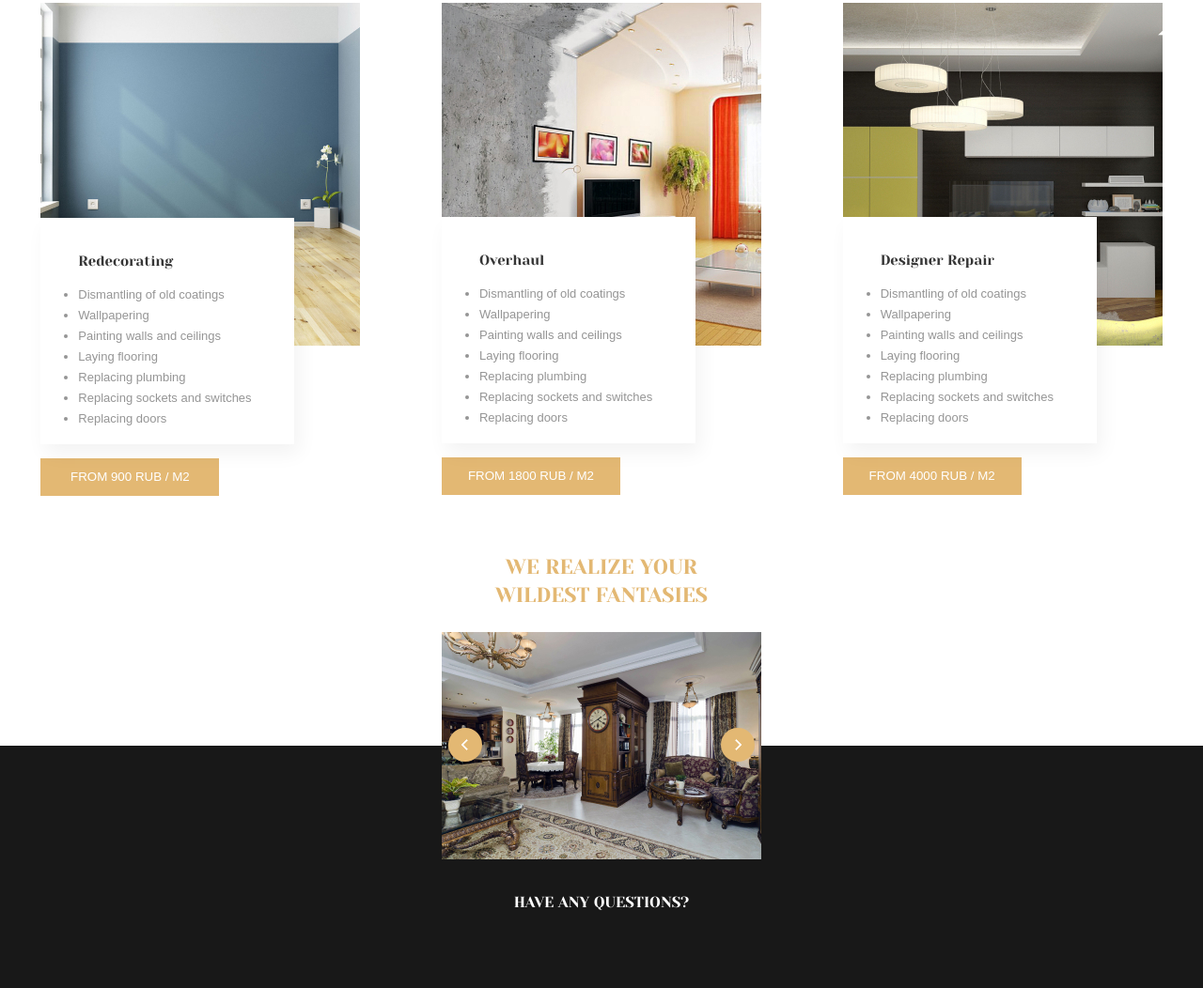
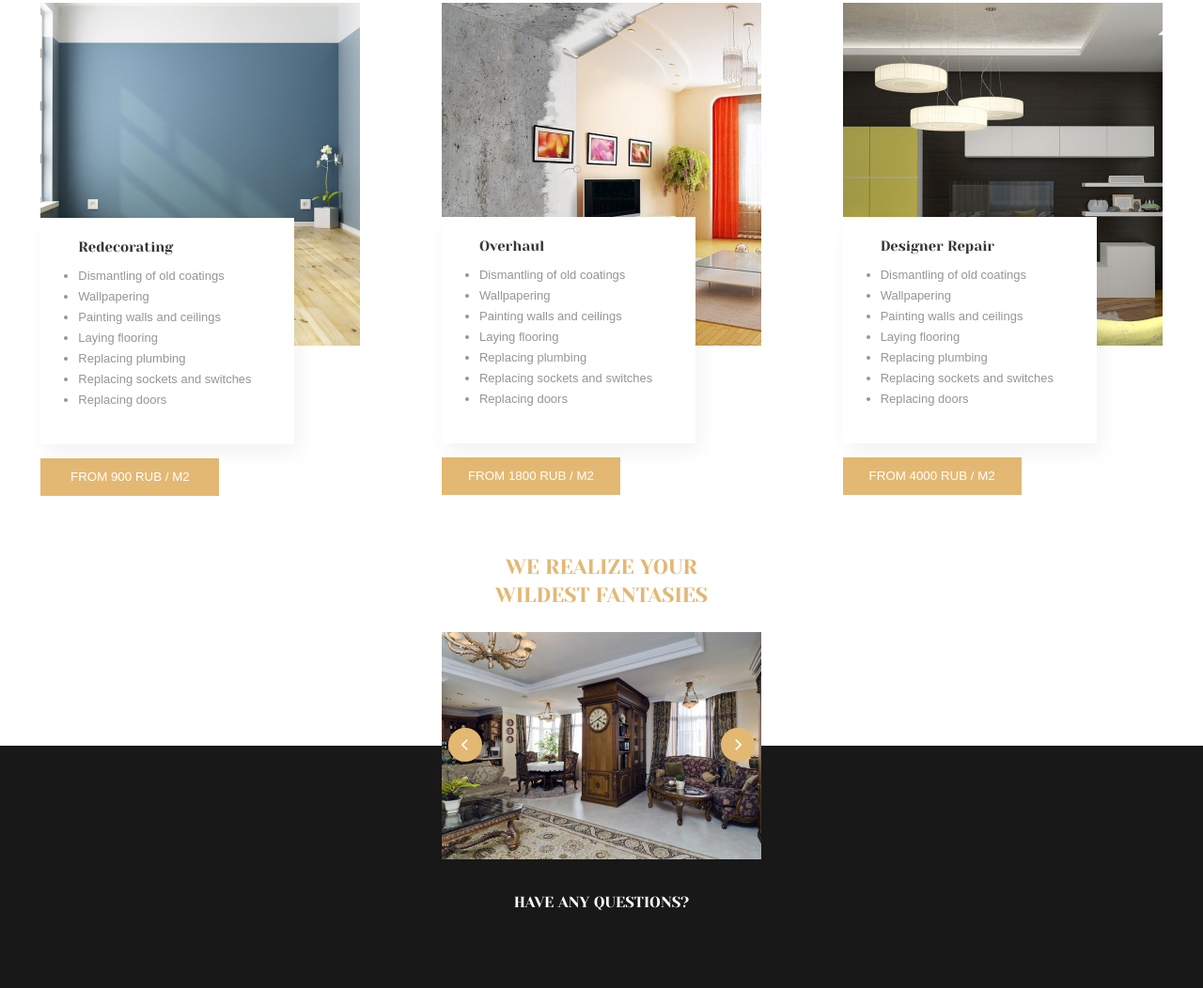
Before and after one commit to Dreambpownd/IC-REPAIR-DESIGN, a plain HTML site: page index.html in a window 1280 px wide. Shown: the part 2153-3205 px from the top of the page at 94% size. Drawn offline with Linux system fonts and the light colour scheme.

Commit message:
fix errors2

```diff
--- a/index.html
+++ b/index.html
@@ -124,7 +124,7 @@
                         <img class="typesimg" src="images/gr5image1.jpg" alt="types">
                         <div class="group5-1 bg_white">
                             <ul class="ul-type Yeseva">
-                                <p>Redecorating </p>
+                                <div>Redecorating</div>
                                 <li class="li-type Nunito">Dismantling of old coatings</li>
                                 <li class="li-type Nunito">Wallpapering</li>
                                 <li class="li-type Nunito">Painting walls and ceilings</li>
@@ -141,7 +141,7 @@
                         <img class="typesimg" src="images/gr5image2.jpg" alt="types">
                         <div class="group5-1 bg_white">
                             <ul class="ul-type Yeseva">
-                                <p>Overhaul </p>
+                                <div>Overhaul</div>
                                 <li class="li-type Nunito">Dismantling of old coatings</li>
                                 <li class="li-type Nunito">Wallpapering</li>
                                 <li class="li-type Nunito">Painting walls and ceilings</li>
@@ -157,7 +157,7 @@
                         <img class="typesimg" src="images/gr5image3.jpg" alt="types">
                         <div class="group5-1 bg_white">
                             <ul class="ul-type Yeseva">
-                                <p>Designer Repair</p>
+                                <div>Designer Repair</div>
                                 <li class="li-type Nunito">Dismantling of old coatings</li>
                                 <li class="li-type Nunito">Wallpapering</li>
                                 <li class="li-type Nunito">Painting walls and ceilings</li>
--- a/styles/style.css
+++ b/styles/style.css
@@ -304,8 +304,14 @@ label.text{
     line-height: 138.6%;
     box-shadow: 5px 10px 20px 0px rgba(0, 0, 0, 0.05);
     background-color: #ffffff;
+}
+.ul-type div{
+    font-size: 15px;
+    font-weight: 400;
+    line-height: 138.6%;
+    margin-bottom: 10px;
+}
 
-}
 .group5_1{
     display: flex;
     justify-content: center;
```
